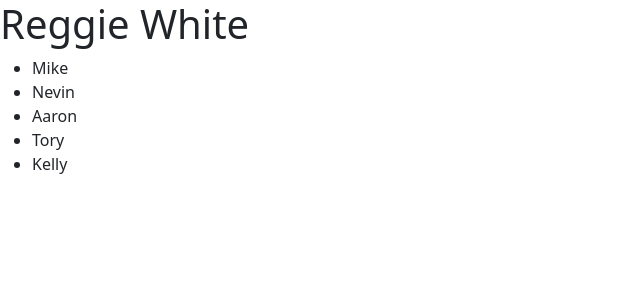
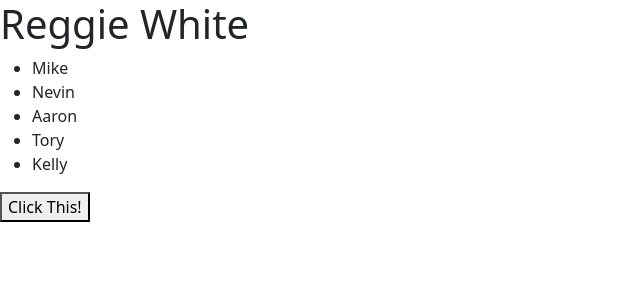
Before and after one commit to andrew-m94/ComponentWorksheet_, a React (Create React App) app: page / in a window 1280 px wide. Shown: the top 300 px of the page, without its empty margins (0-640 px from the left). Built offline with nearby package versions, Linux system fonts and the light colour scheme.

Commit message:
Added AlertUser component

```diff
--- /dev/null
+++ b/src/components/AlertUser/AlertUser.jsx
@@ -0,0 +1,9 @@
+const AlertUser = (props) => {
+    return (
+        <div>
+            <button onClick= {props.alertUser}>Click This!</button>
+        </div>
+     );
+}
+
+export default AlertUser;
--- a/src/components/App.jsx
+++ b/src/components/App.jsx
@@ -1,4 +1,5 @@
 import React, { Component } from 'react';
+import AlertUser from './AlertUser/AlertUser';
 import DisplayName from './DisplayName/DisplayName';
 import NamesList from './NamesList/NamesList';
 
@@ -16,11 +17,16 @@ class App extends Component{
         }
     }
 
+    alertUser(){
+        alert("devCodeCamp");
+    }
+
     render() {
         return (
             <div>
                 <DisplayName firstName={this.name.firstName} lastName={this.name.lastName}/>
-                <NamesList nameList ={this.nameList.names} />
+                <NamesList nameList={this.nameList.names} />
+                <AlertUser alertUser={this.alertUser} />
             </div>
         )
     }
```
